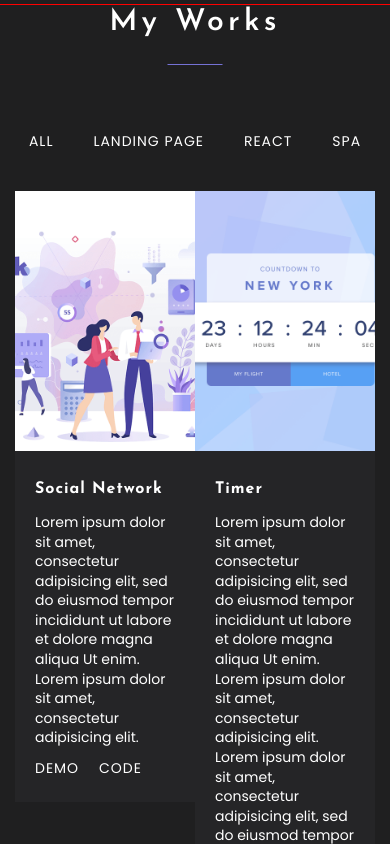
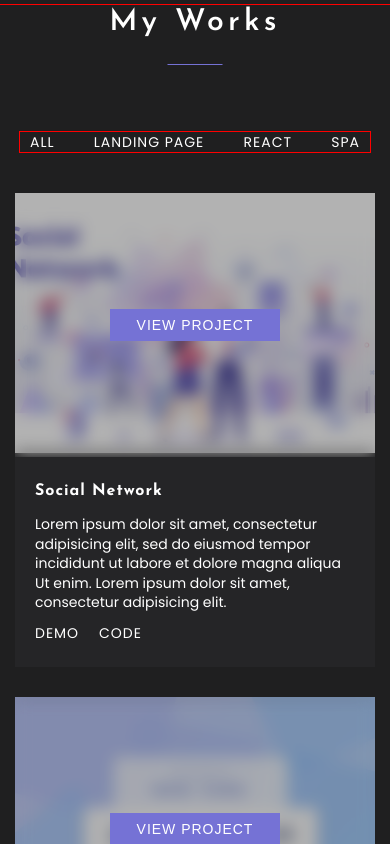
Before and after one commit to Issakov142/CV, a React app: page / in a window 390 px wide. Shown: the part 3120-3964 px from the top of the page. Built offline with nearby package versions, Linux system fonts and the light colour scheme.

Commit message:
responsive deisign for works block completed

```diff
--- a/src/layout/sections/works/Works.tsx
+++ b/src/layout/sections/works/Works.tsx
@@ -16,7 +16,7 @@ export const Works = () => {
       <Container>
         <SectionTitle>My Works</SectionTitle>
         <TabMenu menuItems={worksItems} />
-        <FlexWrapper justify={'space-between'} align={'flex-start'}>
+        <FlexWrapper justify={'space-between'} align={'flex-start'} wrap={'wrap'}>
           <Work
             title={'Social Network'}
             text={
@@ -37,4 +37,12 @@ export const Works = () => {
   );
 };
 
-const StyledWorks = styled.section``;
+const StyledWorks = styled.section`
+  ${FlexWrapper} {
+    gap: 30px;
+
+    /* @media screen and (max-width: 717px) {
+      justify-content: center;
+    } */
+  }
+`;
--- a/src/layout/sections/works/tabMenu/TabMenu.tsx
+++ b/src/layout/sections/works/tabMenu/TabMenu.tsx
@@ -18,11 +18,13 @@ export const TabMenu = (props: { menuItems: Array<string> }) => {
 };
 
 const StyledTabMenu = styled.nav`
-  margin-bottom: 40px;
   ul {
     display: flex;
-    justify-content: center;
-    gap: 20px;
+    justify-content: space-between;
+    border: 1px solid red;
+    max-width: 352px;
+    width: 100%;
+    margin: 0 auto 40px;
   }
 `;
 
--- a/src/layout/sections/works/work/Work.tsx
+++ b/src/layout/sections/works/work/Work.tsx
@@ -29,35 +29,24 @@ export const Work = (props: WorkPropsType) => {
 
 const StyledWork = styled.div`
   background-color: ${theme.colors.secondaryBg};
-  max-width: 540px;
-  width: 100%;
+  /* max-width: 540px; */
+  width: 330px;
+  flex-grow: 1;
   ${Link} {
     padding: 10px 0;
     & + ${Link} {
       margin-left: 20px;
     }
   }
+
+  @media ${theme.media.desktop} {
+    max-width: 540px;
+  }
 `;
 
 const ImageWrapper = styled.div`
   position: relative;
 
-  &:hover {
-    &::before {
-      content: '';
-      position: absolute;
-      left: 0;
-      right: 0;
-      top: 0;
-      bottom: 0;
-      backdrop-filter: blur(8px);
-      background: rgba(0, 0, 0, 0.3);
-    }
-
-    ${Button} {
-      opacity: 1;
-    }
-  }
   ${Button} {
     opacity: 0;
     position: absolute;
@@ -68,6 +57,36 @@ const ImageWrapper = styled.div`
     &::before {
       width: 100%;
       height: 100%;
+    }
+  }
+
+  &::before {
+    content: '';
+    position: absolute;
+    left: 0;
+    right: 0;
+    top: 0;
+    bottom: 0;
+    backdrop-filter: blur(8px);
+    background: rgba(0, 0, 0, 0.3);
+    opacity: 0;
+  }
+
+  &:hover {
+    &::before {
+      opacity: 1;
+    }
+    ${Button} {
+      opacity: 1;
+    }
+  }
+
+  @media ${theme.media.tablet} {
+    &::before {
+      opacity: 1;
+    }
+    ${Button} {
+      opacity: 1;
     }
   }
 `;
--- a/src/styles/Theme.ts
+++ b/src/styles/Theme.ts
@@ -14,6 +14,7 @@ export const theme = {
 
     media: {
       tablet: "screen and (max-width: 768px)",
-      mobile: "screen and (max-width: 576px)"
+      mobile: "screen and (max-width: 576px)",
+      desktop: "screen and (min-width: 1140px)"
     }
 }
```
